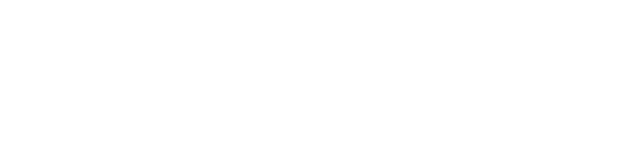
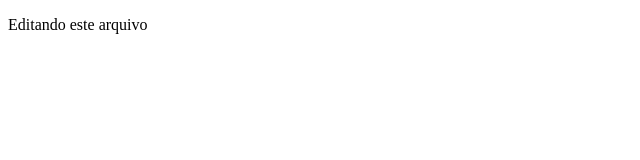
Before and after one commit to AlexRodriguesbeta/exercicio-git, a plain HTML site: page contato.html in a window 1280 px wide. Shown: the whole page, without its empty margins (0-640 px from the left). Drawn offline with Linux system fonts and the light colour scheme.

Commit message:
Editado por Sabrina

```diff
--- a/contato.html
+++ b/contato.html
@@ -7,6 +7,7 @@
     <title>Contato</title>
 </head>
 <body>
+	<p>Editando este arquivo</p>
 
 </body>
 </html>
```
